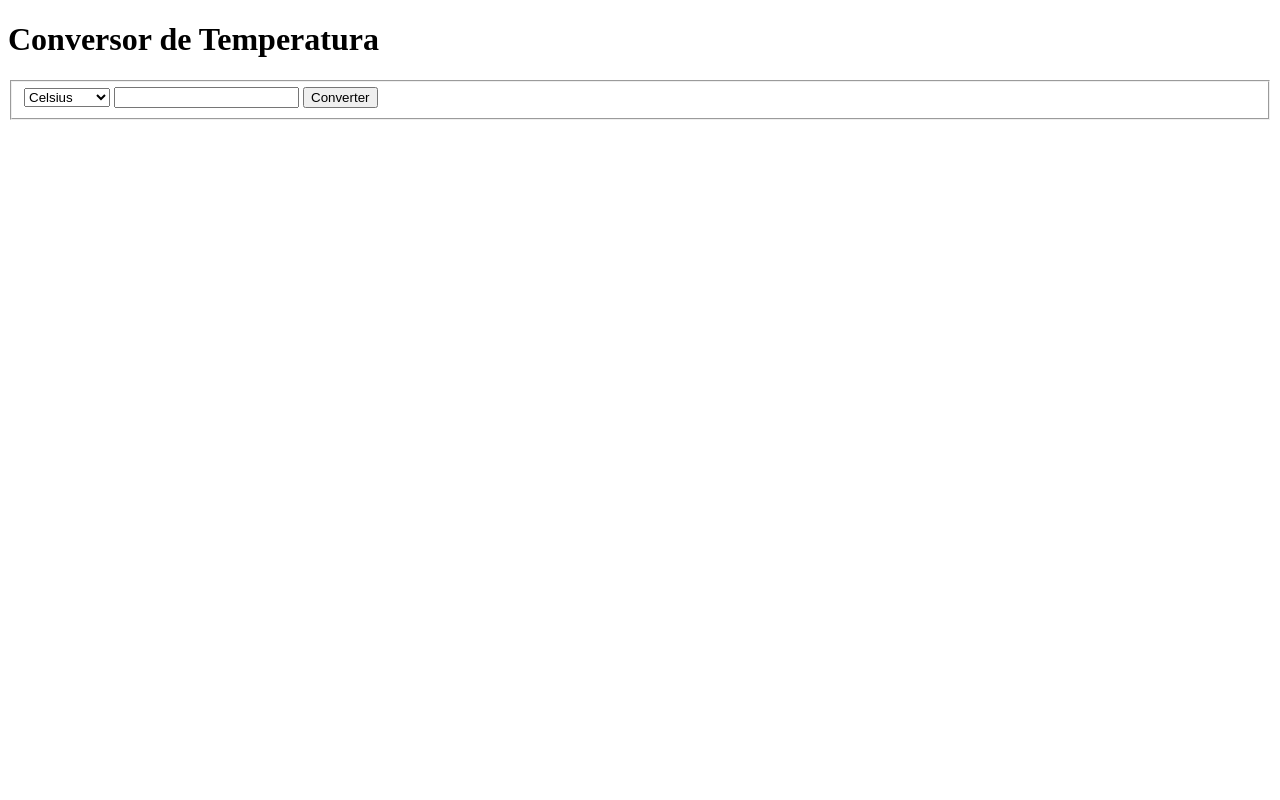
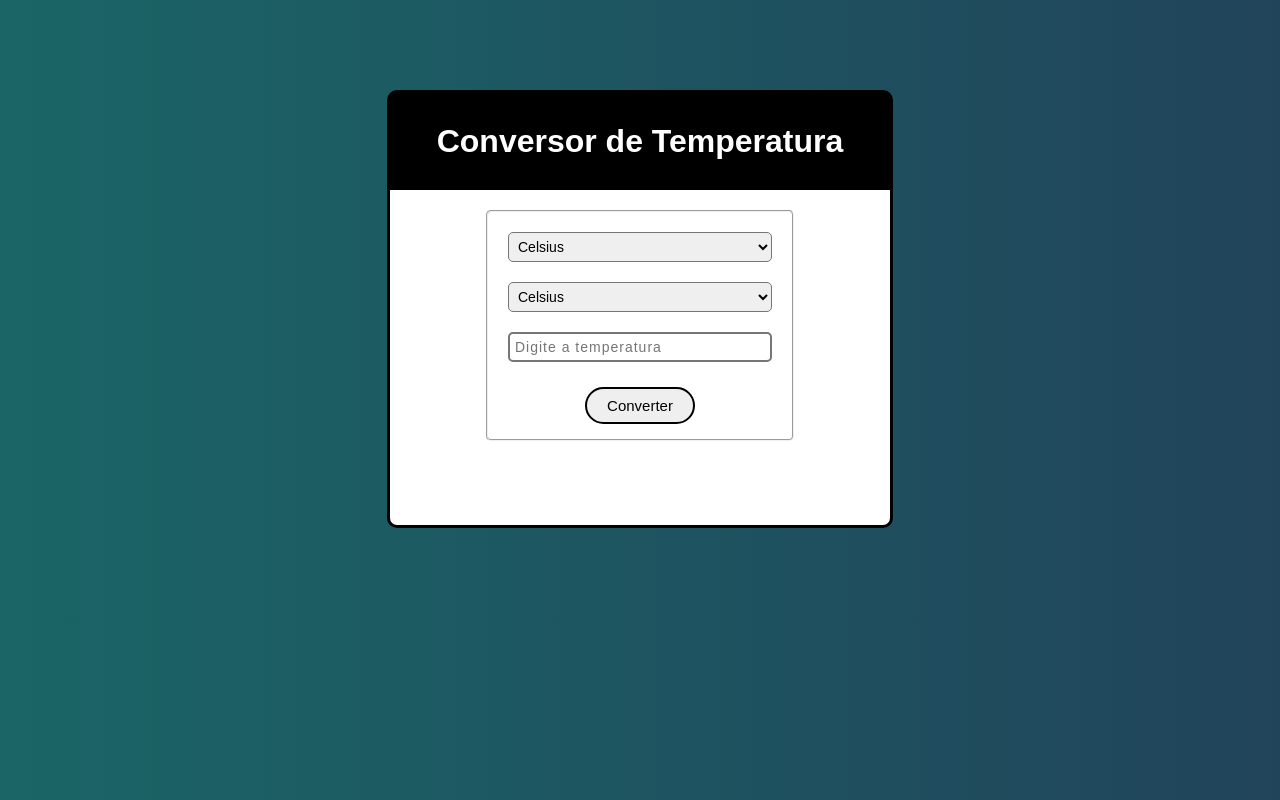
Before and after one commit to henriquepablo/conversorTemperatura, a plain HTML site: page index.html in a window 1280 px wide. Drawn offline with Linux system fonts and the light colour scheme.

Commit message:
estilização do form e adicionando outro select no HTML

```diff
--- a/assets/css/style.css
+++ b/assets/css/style.css
@@ -0,0 +1,76 @@
+* {
+    margin: 0;
+    padding: 0;
+    font-family: Arial, Helvetica, sans-serif;
+}
+
+body {
+    background-image: linear-gradient(to right, #1A6566, #21445B);
+}
+
+#container {
+    max-width: 500px;
+    height: auto;
+    margin: 90px auto;
+    border: solid;
+    border-radius: 10px;
+    background-color: white;
+}
+
+form {
+    height: 315px;
+}
+
+div h1 {
+    text-align: center;
+    padding: 30px;
+    margin-bottom: 20px;
+    background-color: black;
+    color: white;
+    border-radius: 5px 5px 0px 0px;
+}
+
+select, input, button {
+    display: block;
+    margin: 20px;
+    padding: 5px;
+    border-radius: 5px;
+    font-size: 14px;
+}
+
+input {
+    border-style: solid;
+    width: 250px;
+    letter-spacing: 1px;
+}
+
+select {
+    width: 264px;
+    margin-top: 20px;
+}
+
+fieldset {
+    width: 200px;
+    margin: auto;
+    border-radius: 5px;
+}
+
+button {
+    margin: auto;
+    cursor: pointer;
+    margin-top: 25px;
+    margin-bottom: 10px;
+    border-style: double;
+    padding: 8px;
+    font-size: 15px;
+    border-radius: 20px;
+    border-color: black;
+    transition: 0.6s;
+    width: 110px;
+    margin-bottom: 15px;
+}
+
+button:hover {
+    background-color: black;
+    color: white;
+}
--- a/index.html
+++ b/index.html
@@ -17,13 +17,20 @@
 
             <fieldset>
 
+                <select class="options">
+                    <option value="Celsius">Celsius</option>
+                    <option value="Fahrenheit">Fahrenheit</option>
+                    <option value="Kelvin">Kelvin</option>
+                </select>
+
+
                 <select id="options">
                     <option value="Celsius">Celsius</option>
                     <option value="Fahrenheit">Fahrenheit</option>
                     <option value="Kelvin">Kelvin</option>
                 </select>
 
-                <input type="text">
+                <input type="text" placeholder="Digite a temperatura">
 
                 <button type="submit">Converter</button>
 
```
